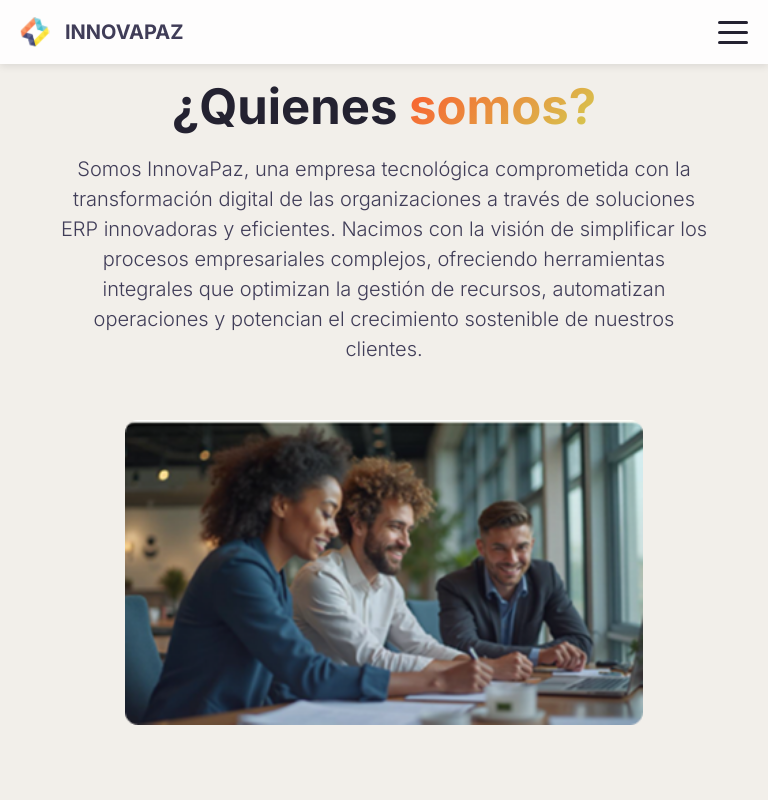
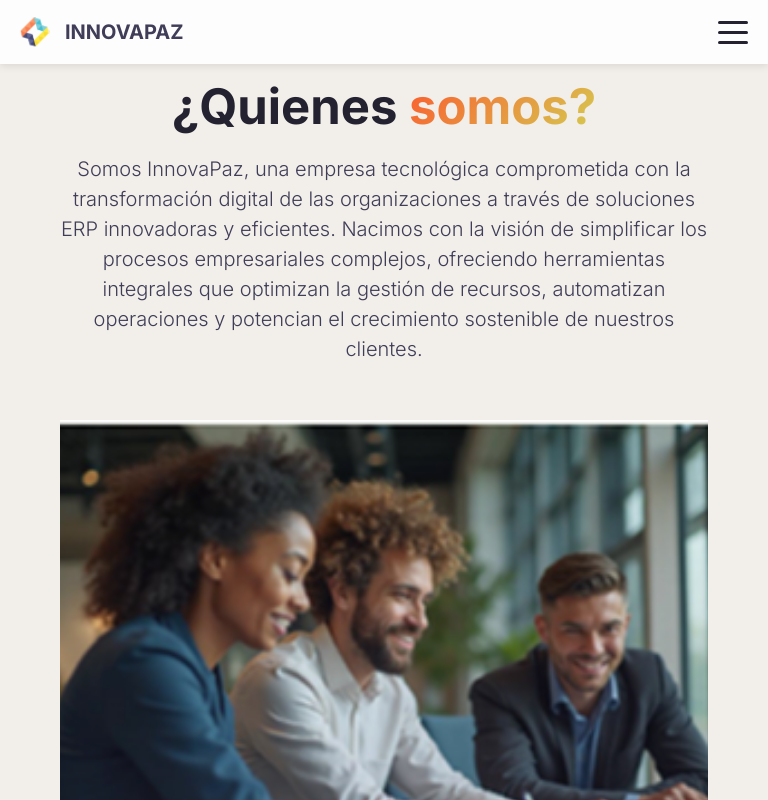
Before and after one commit to edisonCheca/INNOVAPAZ, a React (Vite) app in the folder frontend/: page /about in a window 768 px wide. Shown: the top 800 px of the page. Built offline with nearby package versions, Linux system fonts and the light colour scheme; no server answers.

Commit message:
style(frontend): arreglando la imagene del quienes somos

```diff
--- a/frontend/src/components/layout/TeamWork.css
+++ b/frontend/src/components/layout/TeamWork.css
@@ -8,7 +8,7 @@
 .teamwork__quienes_somos {
   /* Estilos específicos para la sección quienes somos */
   background-color: var(--bg-500);
-  padding: 160px 160px;
+  padding: 20px 160px;
   display: flex;
 }
 
@@ -43,6 +43,11 @@
 }
 .teamwork__image_containers img {
   width: 100%;
+}
+.teamwork__images {
+  height: 500px;
+  max-width: 400px;
+  object-fit: cover;
 }
 
 .teamwork__image {
@@ -146,7 +151,7 @@
   }
 
   .teamwork__image_containers img {
-    max-width: 80%;
+    max-width: 100%;
   }
 }
 
```
